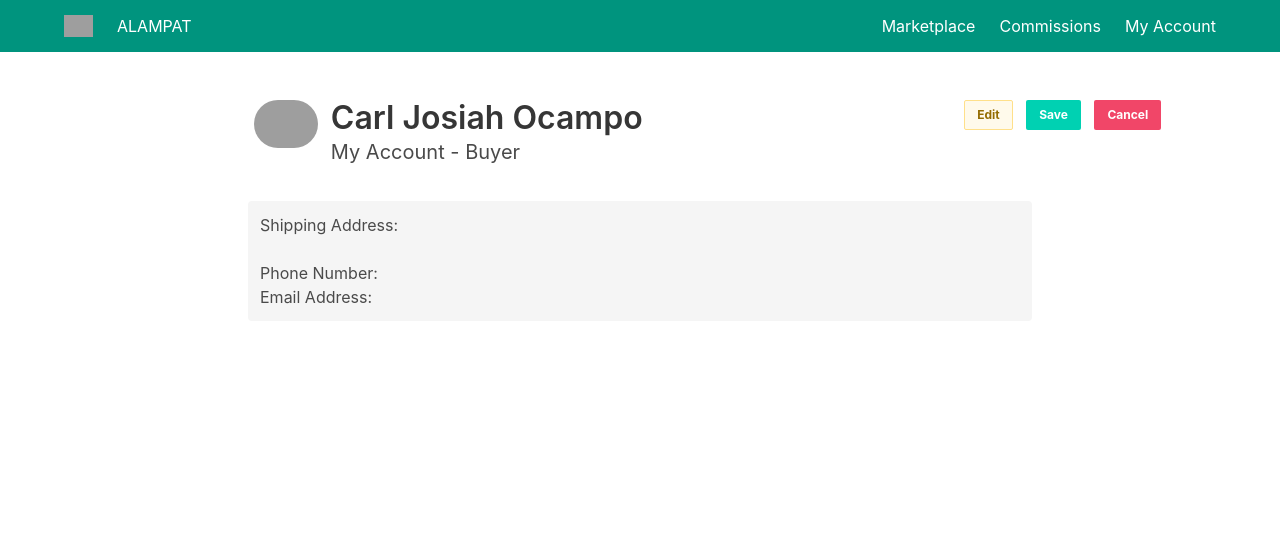
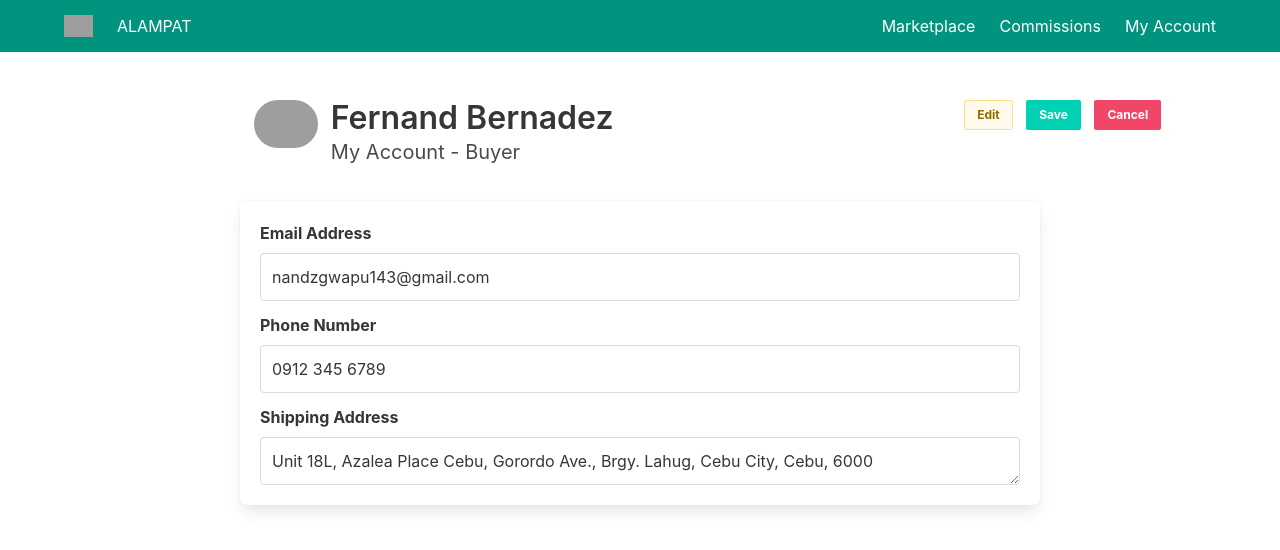
Before and after one commit to Littoo/ALAMPAT-Front-Back-End, an Angular app: page / in a window 1280 px wide. Shown: the top 550 px of the page. Built offline with nearby package versions, Linux system fonts and the light colour scheme; grey boxes are pictures that could not be loaded.

Commit message:
Updated Account Details
Replace Tiles to Container Read-only Input Fields

```diff
--- a/src/app/myaccountbuyer/myaccountbuyer.component.html
+++ b/src/app/myaccountbuyer/myaccountbuyer.component.html
@@ -1,3 +1,21 @@
+<style>
+    html {
+      scroll-behavior: smooth;
+    }
+
+    .card-container {
+      display: flex;
+      flex-wrap: wrap;
+      justify-content: center;
+      margin-top: 30px;
+    }
+
+    .span-spaces {
+      padding-left: 5px;
+      padding-right: 10px;
+    }
+</style>
+
 <!--HEADER-->
 <section class="hero has-background-primary-dark">
     <div class="hero-head">
@@ -49,7 +67,7 @@
                 <span>&nbsp;&nbsp;&nbsp;</span>
                 <div class="tile is-5 is-child">
                     <p class="title">
-                        Carl Josiah Ocampo
+                        Fernand Bernadez
                     </p>
                     <p class="subtitle">
                         My Account - Buyer
@@ -61,6 +79,7 @@
                         <strong>Edit</strong>
                     </button>
                     &nbsp;
+                    <!-- SAVE and CANCEL is yet to be programmed when EDIT is clicked-->
                     <button class="button is-primary is-small">
                         <strong>Save</strong>
                     </button>
@@ -75,17 +94,32 @@
 </section>
 
 <!-- ACCOUNT INFO -->
-<div class="container">
-    <div class="tile is-ancestor">
-        <div class="tile is-2 is-child"><!--EMPTY SPACE--></div>
-        <div class="tile is-8 is-parent notification">
-            <div class="tile is-child">
-                <p>Shipping Address: </p>
-                <p>&nbsp;</p>
-                <p>Phone Number: </p>
-                <p>Email Address: </p>
+<section>
+    <div class="container has-text-centered" id="login">
+        <span> </span>
+        <span></span>
+        <span></span>
+    </div>
+    <div class="columns is-mobile is-centered">
+        <div class="box" style="width: 800px">
+            <div class="field">
+                <label class="label ">Email Address</label>
+                <div class="control has-icons-left">
+                    <textarea class="textarea has-fixed-size" rows="1" readonly>nandzgwapu143@gmail.com</textarea>
+                </div>
+            </div>
+            <div class="field">
+                <label class="label ">Phone Number</label>
+                <div class="control">
+                    <textarea class="textarea has-fixed-size" rows="1" readonly>0912 345 6789</textarea>
+                </div>
+            </div>
+            <div class="field">
+                <label class="label ">Shipping Address</label>
+                <div class="control">
+                    <textarea class="textarea" rows="1" readonly>Unit 18L, Azalea Place Cebu, Gorordo Ave., Brgy. Lahug, Cebu City, Cebu, 6000</textarea>
+                </div>
             </div>
         </div>
-        <div class="tile is-2 is-child"><!--EMPTY SPACE--></div>
     </div>
-</div>
+</section>
```
